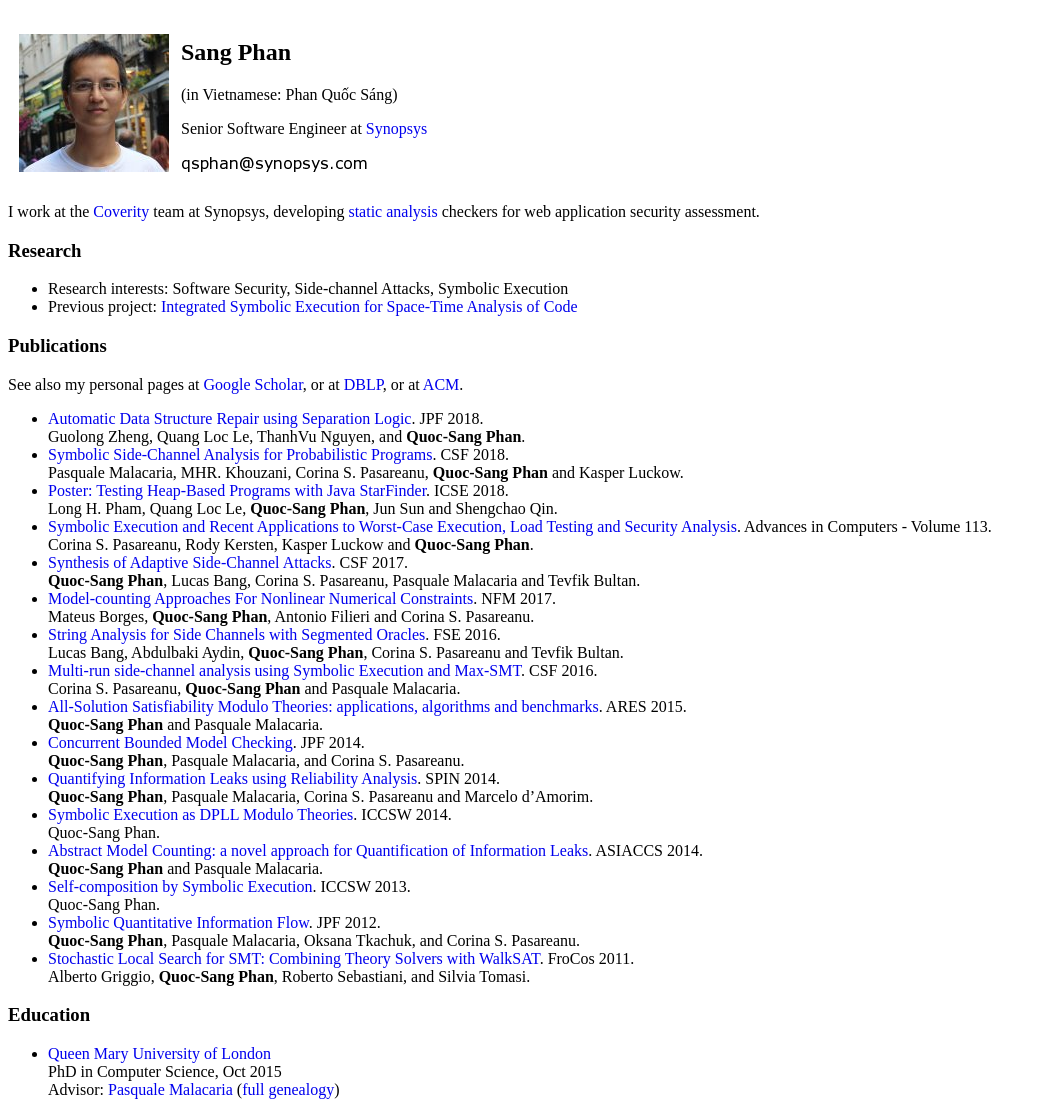
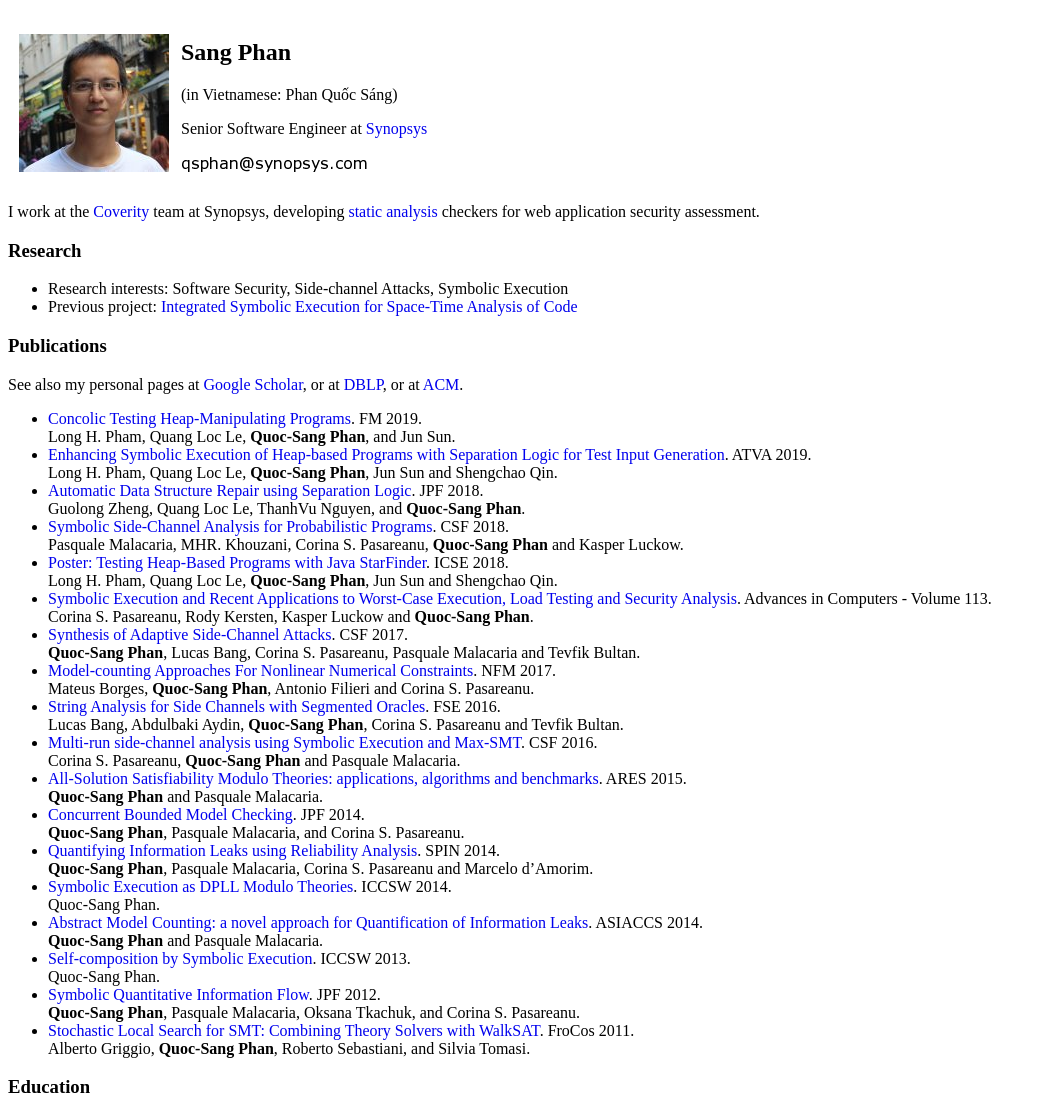
Before and after one commit to qsphan/qsphan.github.io, a plain HTML site: page index.html in a window 1280 px wide. Shown: the top 1100 px of the page, without its empty margins (0-1046 px from the left). Drawn offline with Linux system fonts and the light colour scheme.

Commit message:
add atva paper

```diff
--- a/index.html
+++ b/index.html
@@ -61,11 +61,12 @@ I work at the <a href="https://www.synopsys.com/software-integrity/security-test
 <h3>Publications</h3>
 See also my personal pages at <a href="http://scholar.google.co.uk/citations?user=4IkvERIAAAAJ&amp;hl=en">Google Scholar</a>, or at <a href="https://dblp.uni-trier.de/pers/hd/p/Phan:Quoc=Sang">DBLP</a>, or at <a href="http://dl.acm.org/author_page.cfm?id=81551144956">ACM</a>.
 <ul>
-  <!--
   <li><a href="papers/fm19.pdf">Concolic Testing Heap-Manipulating Programs</a>. FM 2019.<br/>
       Long H. Pham, Quang Loc Le, <b>Quoc-Sang Phan</b>, and Jun Sun.
   </li>
-  -->
+  <li><a href="papers/atva19.pdf">Enhancing Symbolic Execution of Heap-based Programs with Separation Logic for Test Input Generation</a>. ATVA 2019.<br/>
+      Long H. Pham, Quang Loc Le, <b>Quoc-Sang Phan</b>, Jun Sun and Shengchao Qin.
+  </li>
   <li><a href="papers/jpf18.pdf">Automatic Data Structure Repair using Separation Logic</a>. JPF 2018.<br/>
       Guolong Zheng, Quang Loc Le, ThanhVu Nguyen, and <b>Quoc-Sang Phan</b>.
   </li>
```
Also changed, not shown: 1 other file.
